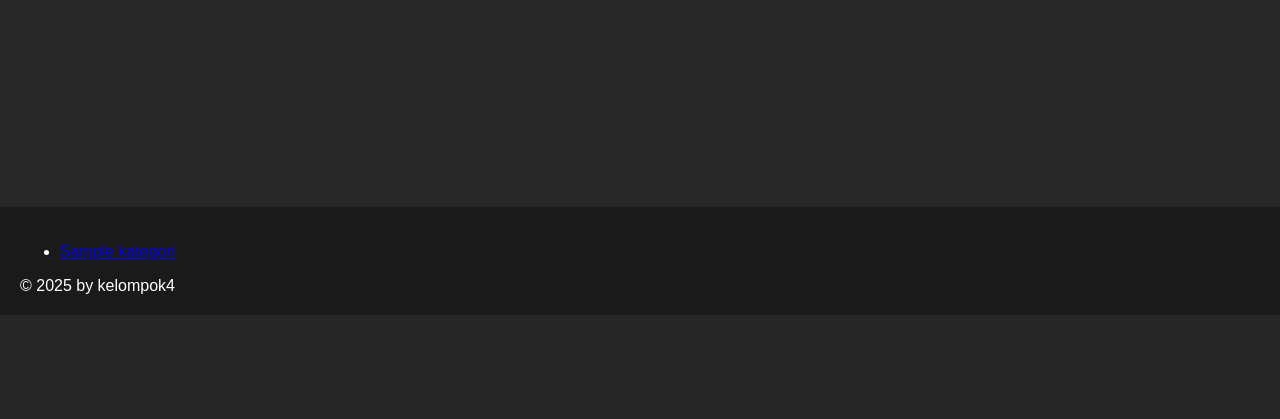
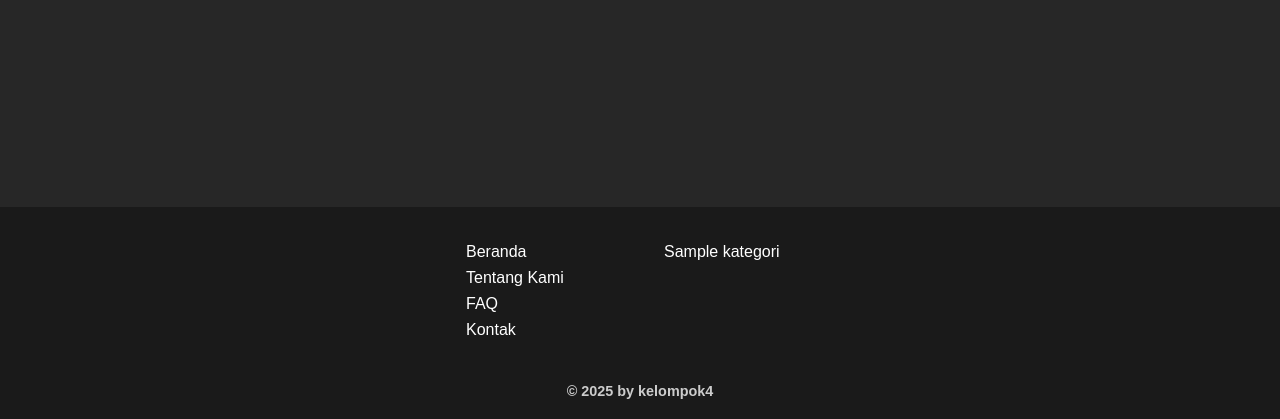
Before and after one commit to imAbizars/portalberita_kelompok1, a PHP site: page /pages/home.php in a window 1280 px wide. Shown: the part 1181-1600 px from the top of the page. Before the commit the page ends 1475 px from the top, so only its background shows below. Run offline with PHP 8.4, Linux system fonts and the light colour scheme; tables that the repository leaves empty or names only in its code hold one stand-in row (values such as "Sample post"); grey boxes marked "Sample" are stand-in pictures.

Commit message:
edit_footer

```diff
--- a/src/components/footer.php
+++ b/src/components/footer.php
@@ -1,22 +1,48 @@
 <?php
 include "../db/koneksi.php";
 
-$query = "SELECT id,nama_kategori FROM kategori";
+$query = "SELECT id, nama_kategori FROM kategori";
 $resultkategori = $conn->query($query);
+
+$kategoriChunks = [];
+$temp = [];
+$counter = 0;
+
+while ($row = $resultkategori->fetch_assoc()) {
+    $temp[] = $row;
+    $counter++;
+    if ($counter % 4 == 0) {
+        $kategoriChunks[] = $temp;
+        $temp = [];
+    }
+}
+if (!empty($temp)) {
+    $kategoriChunks[] = $temp;
+}
 ?>
 
 <div class="footer">
     <div class="box-footer">
-        <ul>
-            <?php while($row = $resultkategori->fetch_assoc()): ?>
-                <li>
-                    <a href="berita.php?kategori=<?= urlencode($row['nama_kategori']) ?>">
-                        <?= htmlspecialchars($row['nama_kategori']) ?>
-                    </a>
-                </li>
-            <?php endwhile; ?>
+        <ul class="footer-column">
+            <li><a href="../pages/home.php">Beranda</a></li>
+            <li><a href="../pages/tentangkami.php">Tentang Kami</a></li>
+            <li><a href="../pages/faq.php">FAQ</a></li>
+            <li><a href="../pages/kontak.php">Kontak</a></li>
         </ul>
+
+        <?php foreach ($kategoriChunks as $chunk): ?>
+            <ul class="footer-column">
+                <?php foreach ($chunk as $kategori): ?>
+                    <li>
+                        <a href="berita.php?kategori=<?= urlencode($kategori['nama_kategori']) ?>">
+                            <?= htmlspecialchars($kategori['nama_kategori']) ?>
+                        </a>
+                    </li>
+                <?php endforeach; ?>
+            </ul>
+        <?php endforeach; ?>
     </div>
+
     <div class="copyright">
         &copy; 2025 by kelompok4
     </div>
--- a/src/main.css
+++ b/src/main.css
@@ -474,8 +474,48 @@
   filter: brightness(80%);
 }
 
-.footer{
+.footer {
   background-color: #1a1a1a;
   color: white;
   padding: 20px;
+  align-items: center;
 }
+
+.box-footer {
+  display: flex;
+  flex-wrap: wrap;
+  gap: 3rem;
+  justify-content: center;
+}
+
+.footer-column {
+  list-style: none;
+  padding: 0;
+  min-width: 150px;
+}
+
+.footer-column li {
+  margin-bottom: 8px;
+}
+
+.footer-column a {
+  color: white;
+  text-decoration: none;
+}
+
+.footer-column a:hover {
+  text-decoration: underline;
+}
+
+.footer-column li strong {
+  display: block;
+  margin-bottom: 10px;
+}
+
+.copyright {
+  text-align: center;
+  margin-top: 20px;
+  font-size: 0.9rem;
+  color: #cccccc;
+  font-weight: bold;
+}
```
